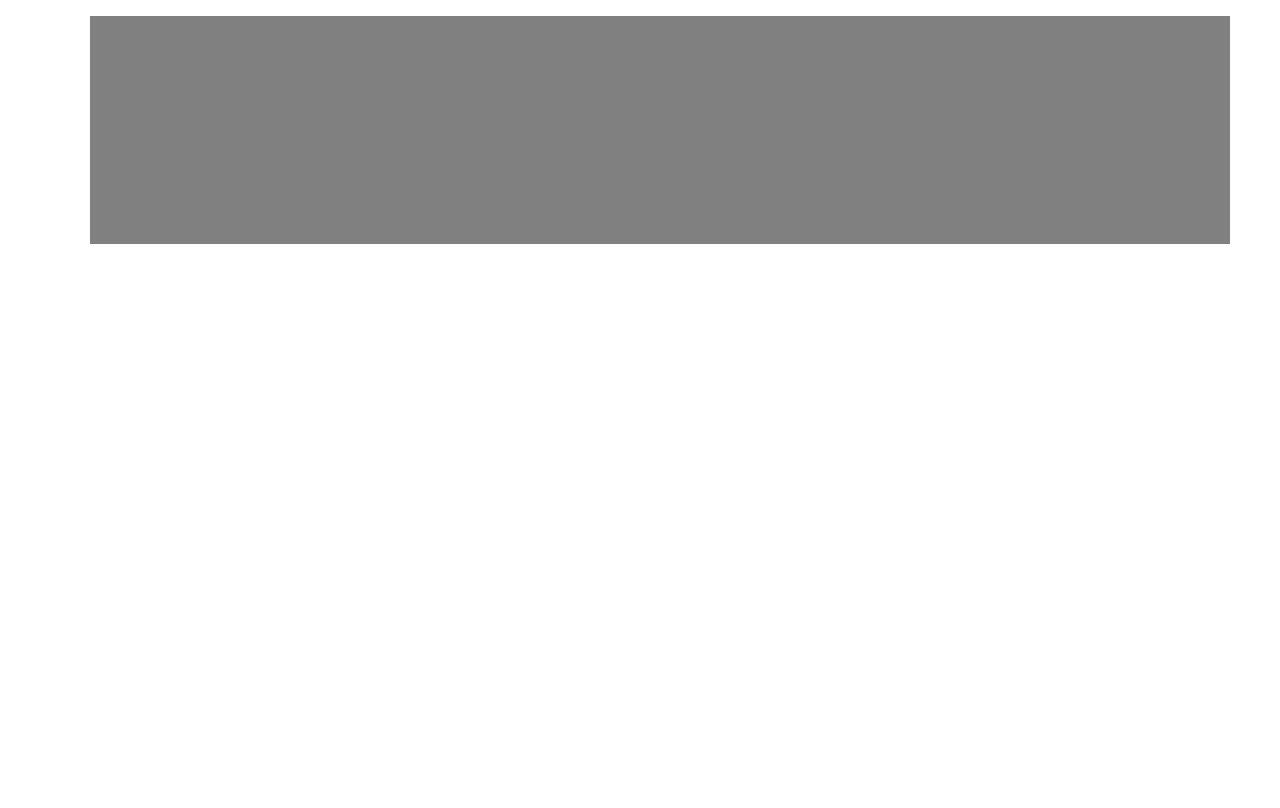
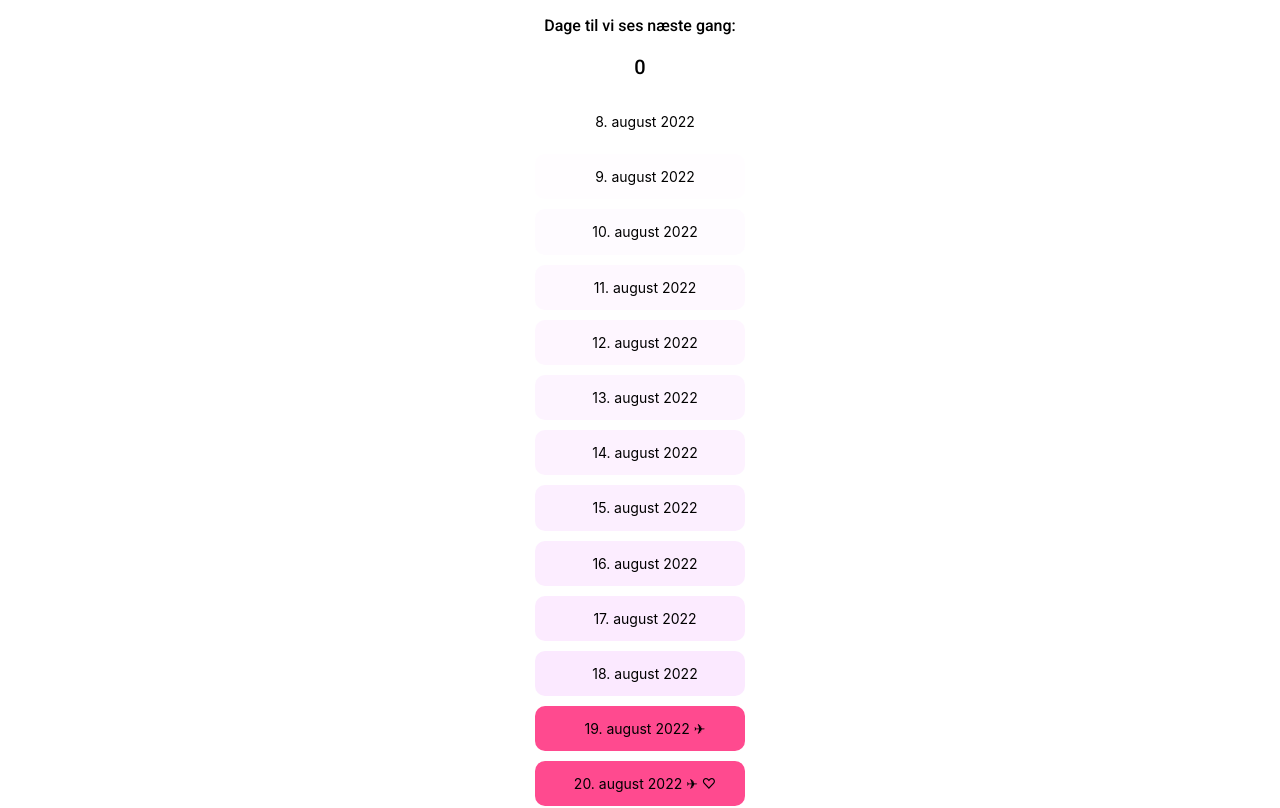
Before and after one commit to antonvdi/antonvdi.github.io, a React (Create React App) app: page /island in a window 1280 px wide. Shown: the top 808 px of the page. Built offline with nearby package versions, Linux system fonts and the light colour scheme.

Commit message:
Added calendar and island component

```diff
--- a/src/App.js
+++ b/src/App.js
@@ -1,11 +1,10 @@
-import {Link,} from "react-router-dom";
+//import {Link,} from "react-router-dom";
 import HeartButton from "./components/HeartButton.js"
 import Intro from "./components/Intro.js";
 
 function App() {
   return (
     <div>
-      <p>Anton Irvolds hjemmeside</p>
       <Intro></Intro>
       <nav>
         <HeartButton link="/island"></HeartButton>
--- a/src/components/Calendar.js
+++ b/src/components/Calendar.js
@@ -1,27 +1,87 @@
-import { Container, Row, Col } from 'react-grid-system';
+import styles from "./Calendar.module.css";
+
+function Calendar(props) {
+    let propDates = props.dates;
+    let today = new Date();
+    today.setHours(0,0,0,0);
+    let filteredDates = [];
+    let daysFromStartToToday = 0;
+    propDates.forEach(date => {
+        if (date >= today) {
+            filteredDates.push(date);
+        } else {
+            daysFromStartToToday += 1;
+        }
+    });
+    let options = {year: 'numeric', month: 'long', day: 'numeric'};
+
+    let vacationStart = new Date(2022, 8, 23);
+    let vacationEnd = new Date(2022, 9, 2);
+    let vacationStart2 = new Date(2022, 7, 19)
+    let vacationEnd2 = new Date(2022, 7, 21)
+
+    let amountOfDays;
+    let maxDate = new Date(Math.max.apply(null, propDates));
+    let minDate = new Date(Math.max.apply(null, propDates));
+
+    if (today < minDate) {
+        amountOfDays = 0;
+    }else if (today < vacationStart2) {
+        amountOfDays = (vacationStart2.getTime()-today.getTime()) / (1000*3600*24);
+    } else if (today >= vacationStart2 && today <= vacationEnd2) {
+        amountOfDays = 0;
+    } else if (today < vacationStart) {
+        amountOfDays = (vacationStart.getTime()-today.getTime()) / (1000*3600*24);
+    } else if (today >= vacationStart && today <= vacationEnd) {
+        amountOfDays = 0;
+    } else if (today > vacationEnd && today <= maxDate) {
+        amountOfDays = (maxDate.getTime()-today.getTime()) / (1000*3600*24);
+    }
+
+    return (
+        <div>
+            <p className={styles.message}>Dage til vi ses næste gang: </p>
+            <p className={styles.bigMessage}>{amountOfDays}</p>
+            {filteredDates.map((date, index) => {
+                let dateElement;
+                let note = "";
+
+                let colorString = "";
+                let light = (1-((index+daysFromStartToToday)/propDates.length)/2)*100;
+                if (date.toDateString() === today.toDateString()) {
+                    colorString = "#59f7ff";
+                } else if (date >= vacationStart && date <= vacationEnd) {
+                    colorString = "#ff4a8f";
+                    note += " ✈"
+                } else if (date >= vacationStart2 && date <= vacationEnd2) {
+                    colorString = "#ff4a8f";
+                    note += " ✈"
+                }
+                else {
+                    colorString = "hsl(290, 100%, "+light+"%)"
+                }
+
+                let dayColor = {
+                    backgroundColor: colorString,
+                }
+
+                if (date.getDate() === 20) {
+                    note += " ♡";
+                }
+
+                dateElement = (
+                    <div className={styles.div} style={dayColor}>
+                        <p>
+                            {date.toLocaleDateString('da-DK', options)}
+                            {note}
+                        </p>
+                    </div>)
+
+                return dateElement;
+            })}
+        </div>
+    )
+}
 
 
-function Calendar(props) {
-    let dates = props.dates;
-    let size = dates.length;
-
-    return (
-        <ul>
-            <Container>
-                <Row>
-                    {dates.map(item => {
-                        return <Col style={mystyle}></Col>;
-                    })}
-                </Row>
-            </Container>
-        </ul>
-    )
-}
-const mystyle = {
-    backgroundColor: "gray",
-    paddingBottom: "5%",
-    height:"0px",
-
-};
-
 export default Calendar;
--- /dev/null
+++ b/src/components/Calendar.module.css
@@ -0,0 +1,23 @@
+.div {
+    font-size: 14px;
+    list-style-type: none;
+    padding-left: 10px;
+    padding-top: 0.1px;
+    padding-bottom: 0.1px;
+    margin: 10px auto;
+    align-items: center;
+    text-align: center;
+    width: 200px;
+    border-radius: 10px;
+}
+
+.message {
+    font-family: 'Roboto';
+    text-align: center;
+}
+
+.bigMessage {
+    font-family: 'Roboto';
+    font-size: 20px;
+    text-align: center;
+}
--- a/src/components/Intro.js
+++ b/src/components/Intro.js
@@ -2,11 +2,12 @@ import styles from "./Intro.module.css";
 
 function Intro(props) {
     return (
-        <div className={styles.Container}>
+        <div className={styles.CenterDiv}>
             <p className={styles.Header}>Anton Valdemar Dahlin Irvold</p>
-            <img src="/images/Anton.Irvold150102_blur.png" alt="A picture of Anton Irvold" className={styles.Picture}/>
+            <a href="https://www.linkedin.com/in/anton-irvold-660371183/"><p>LinkedIn</p></a>
         </div>
     );
 };
+//            <img src="/images/Anton.Irvold150102_blur.png" alt="Anton Irvold" className={styles.Picture}/>
 
 export default Intro;
--- a/src/components/Intro.module.css
+++ b/src/components/Intro.module.css
@@ -8,9 +8,22 @@
 }
 
 .Header {
+    font-size: 50px;
+    font-family: 'Roboto';
+    margin: 0;
+}
+
+.CenterDiv {
     position: absolute;
-    top: 50%;
-    transform: translate(-75%, -50%);
+    top: 40%;
+    left: 50%;
+    margin-right: -50%;
+    transform: translate(-50%, -50%)
+}
+
+a {
+    text-decoration: none;
     font-family: 'Roboto';
-    font-size: 35px;
+    font-weight: 700;
+    color: #0072b1;
 }
--- a/src/components/Island.js
+++ b/src/components/Island.js
@@ -9,7 +9,7 @@ Date.prototype.addDays = function(days) {
 function getDates(startDate, stopDate) {
     var dateArray = [];
     var currentDate = startDate;
-    while (currentDate <= stopDate) {
+    while (currentDate < stopDate) {
         dateArray.push(new Date (currentDate));
         currentDate = currentDate.addDays(1);
     }
```
